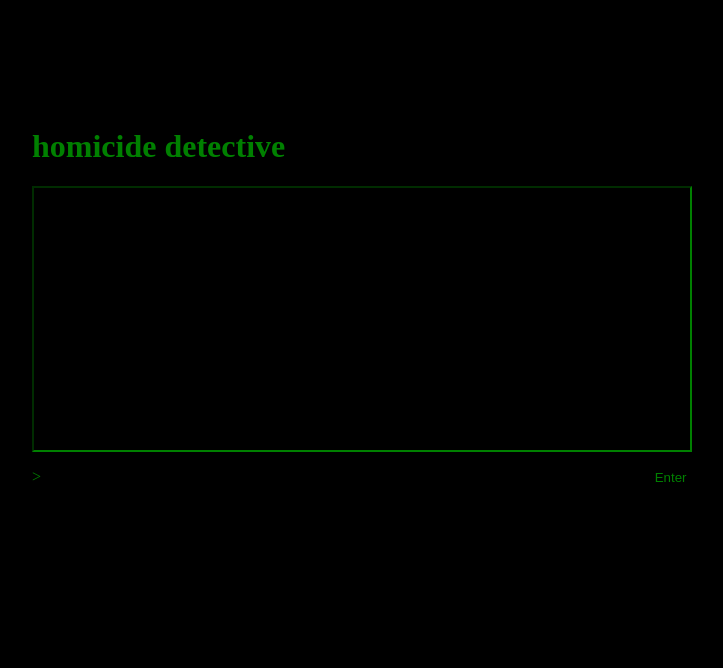
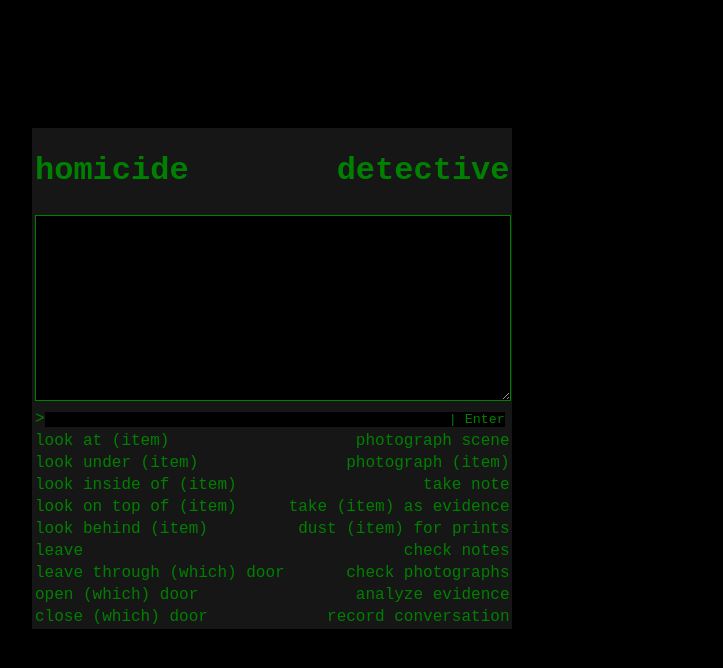
Before and after one commit to fcheadle/homicide-detective, a plain HTML site: page index.html in a window 1280 px wide. Shown: the whole page, without its empty margins (224-947 px from the left). Drawn offline with Linux system fonts and the light colour scheme.

Commit message:
Got the UI to a decent stopping place and began to stub out some of the command reading logic. game.js is currently unused in favor of hosting the game as a local website using IIS. This suboptimal set up will be replaced by something more elegant in the future.

```diff
--- a/game.js
+++ b/game.js
@@ -7,8 +7,7 @@ var http = require('http'); //for hosting webserver locally
 //host the webserver in you browser
 http.createServer(function (req, res) {
 	res.writeHead(200, {'Content-Type': 'text/html'});
+	//res.write(req.url);
 	var contents = fs.readFileSync('./index.html', 'utf8');
-
 	res.end(contents);
-
 }).listen(8080);
--- /dev/null
+++ b/homicide_detective.js
@@ -0,0 +1,69 @@
+//homicide_detective.js
+
+function gameLog(outputText){
+	var log = document.getElementById("game_output").innerHTML;
+	log = log + "\n" + outputText;
+	document.getElementById("game_output").innerHTML = log;
+}
+
+function lookAt(item){
+	gameLog("look at method, item is " + item);
+}
+
+function lookUnder(item){
+	gameLog("look underneath of method, item is " + item);
+}
+
+function lookInsideOf(item){
+	gameLog("look inside of method, item is " + item);
+}
+
+function lookOnTopOf(item){
+	gameLog("look on top of method, item is " + item);
+}
+
+function lookBehind(item){
+	gameLog("look behind method, item is " + item);
+}
+
+function photographScene(){
+	gameLog("photograph method");
+}
+
+function photographItem(item){
+	gameLog("photographItem method, item is " + item);
+}
+
+function evaluateCommand(mystring){
+	var command = mystring.split(" ");
+	switch(command[0]){
+		case "look":
+			switch(command[1]){
+				case "at": 		lookAt(command[2]); break;
+				case "under": 	lookUnder(command[2]); break;
+				case "inside": 	lookInsideOf(command[2]); break;
+				case "on": 		loonOnTopOf(command[4]); break;
+				case "behind": 	lookBehind(command[2]); break;
+			}
+			break;
+		case "photograph":
+			switch(command[1]){
+				case "scene": 	photographScene(); break;
+				default: 		photographItem(command[1]);break;
+			}
+			break;
+	}
+}
+
+document.getElementById("submit_button").addEventListener("click", function(){
+	evaluateCommand(document.getElementById("game_input").value);
+	document.getElementById("game_input").value = "";
+});
+
+document.getElementById("game_input").addEventListener("keypress", function (e) {
+	var key = e.which || e.keyCode;
+	if (key === 13) { // 13 is enter
+		evaluateCommand(document.getElementById("game_input").value);
+		document.getElementById("game_input").value = "";
+	}
+});
--- a/index.html
+++ b/index.html
@@ -1,79 +1,65 @@
+<!DOCTYPE html>
+<html>
 <head>
-	<style>
-		body{
-			color: green;
-			background-color: black;
-			margin-left: 20%;
-			margin-top: 10%
-		}
-		h1{
-			font-weight: bold;
-			position: center;
-		}
-		.text {
-			background-color: black;
-			border: none;
-			color: green;
-			padding: 0px;
-			text-align: center;
-			text-decoration: none;
-			display: inline-block;
-			cursor: pointer;
-		}
-		#game_output {
-			width: 65%;
-			height:40%;
-			color: green;
-			background-color: black;
-			border-color: green;
-		}
-		.game_output {
-			width: 30px;
-			height:30px;
-			color: green;
-			background-color: black;
-			border:1px;
-			border-color: green;
-		}
-		#game_input {
-			color: green;
-			background-color: black;
-			border-color: green;
-		}
-		.game_input {
-			width: 30px;
-			height:30px;
-			color: green;
-			background-color: black;
-			border:1px;
-			border-color: green;
-		}
-		.game_input > input {
-			width: 60%;
-			alignment: left;
-			text-align: left;
-			border:1px;
-			border-color: green;
-		}
-		.game_input > button {
-			width: 0%;
-			alignment: right;
-			border:1px;
-			border-color: green;
-		}
-	</style>
-	<title>Homicide Detective</title>
+	<link rel="stylesheet" type="text/css" href="./styles.css">
+	<title>homicide detective</title>
 	<link rel="icon" href="./favicon.ico">
 </head>
 <body>
-	<h1>homicide detective</h1>
-	<span class="game_output"><input readonly id="game_output" type="textarea"></span>
-	<p/>
-	<span class="game_input">
-		><input type="text" class="text" id="game_input"></input>
-		<button class="text">Enter</button>
+	<span>
+		<table class="help_text">
+		<tr>
+			<td><h1>homicide</h1></td>
+			<td style="text-align:right;"><h1>detective</h1></td>
+		</tr>
+		<tr rowspan="3">
+			<td colspan="2">
+				<textarea readonly id="game_output" rows="12"></textarea>
+			</td>
+		</tr>
+		<tr>
+			<td colspan="2">
+				><input type="text" class="text" id="game_input"></input><button class="text" id="submit_button">| Enter</button>
+			</td>
+		</tr>
+		<tr>
+			<td>look at (item)</td>
+			<td style="text-align:right;">photograph scene</td>
+		</tr>
+		<tr>
+			<td>look under (item)</td>
+			<td style="text-align:right;">photograph (item)</td>
+		</tr>
+		<tr>
+			<td>look inside of (item)</td>
+			<td style="text-align:right;">take note</td>
+		</tr>
+		<tr>
+			<td>look on top of (item)</td>
+			<td style="text-align:right;">take (item) as evidence</td>
+		</tr>
+		<tr>
+			<td>look behind (item)</td>
+			<td style="text-align:right;">dust (item) for prints</td>
+		</tr>
+		<tr>
+			<td>leave</td>
+			<td style="text-align:right;">check notes</td>
+		</tr>
+		<tr>
+			<td>leave through (which) door</td>
+			<td style="text-align:right;">check photographs</td>
+		</tr>
+		<tr>
+			<td>open (which) door</td>
+			<td style="text-align:right;">analyze evidence</td>
+		</tr>
+			<tr>
+			<td>close (which) door</td>
+			<td style="text-align:right;">record conversation</td>
+		</tr>
+		</table>
 	</span>
-	<span id="help_text">
-
-	</span>
+	<script src="./homicide_detective.js"></script>
 </body>
+</html>
--- /dev/null
+++ b/styles.css
@@ -0,0 +1,56 @@
+body{
+	color: green;
+	background-color: black;
+	margin-left: 20%;
+	margin-top: 10%;
+	font-family: "Courier New";
+}
+h1{
+	font-weight: bold;
+	position: center;
+}
+p{
+	padding:-10px;
+}
+table,table>td{
+	background-color:#161616;
+	border-color: green;
+	border: 1px;
+	border-right: 10px;
+}
+.text {
+	background-color: black;
+	border: none;
+	color: green;
+	padding: 0px;
+	text-align: center;
+	text-decoration: none;
+	display: inline-block;
+	cursor: pointer;
+}
+#game_output {
+	width: 99%;
+	height:100%;
+	color: green;
+	background-color: black;
+	border-color: green;
+}
+
+#game_input {
+	color: green;
+	background-color: black;
+	border: 1px;
+	border-color: green;
+	font-family: "Courier New";
+	text-align: left;
+	width: 85%;
+	height:100%;
+	border:1px;
+}
+
+#submit_button {
+	width: 12%;
+	border:none;
+	text-align: right;
+	font-family:"Courier New";
+}
```
Also changed, not shown: 1 other file.
